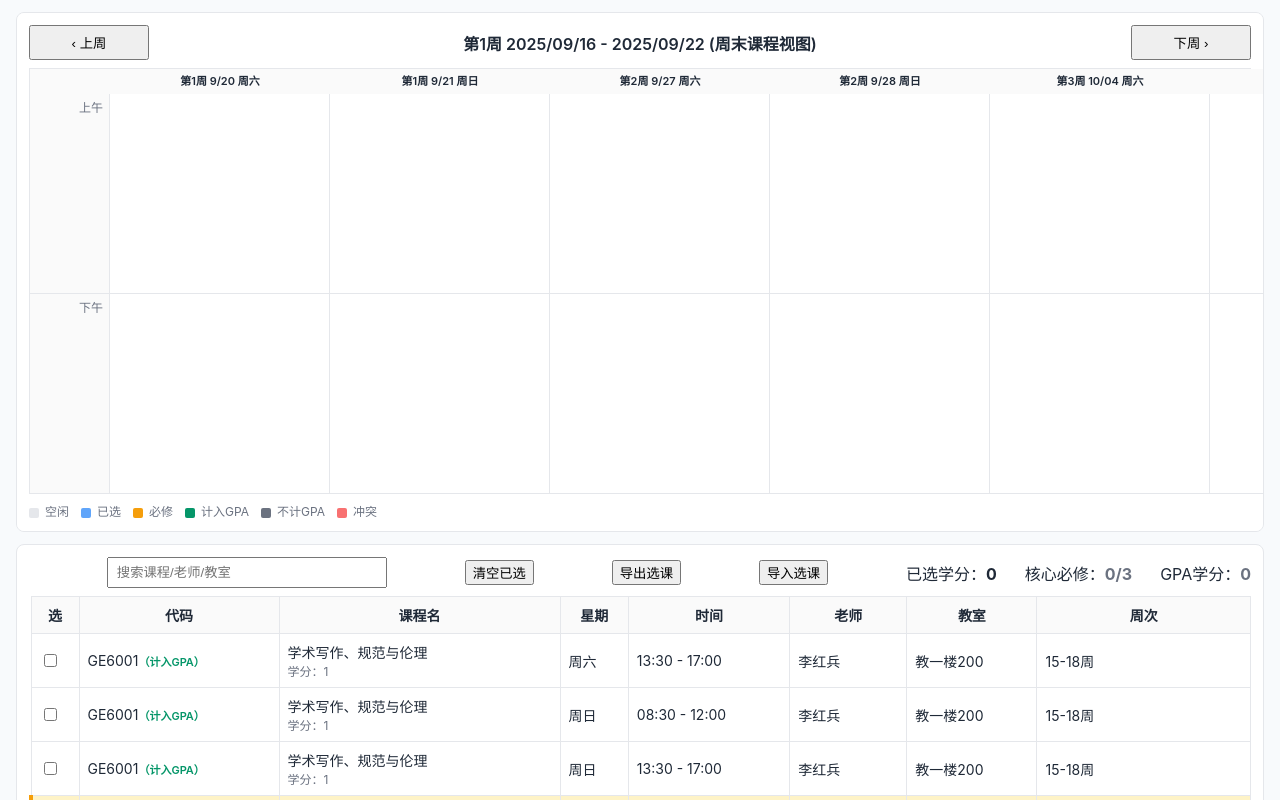
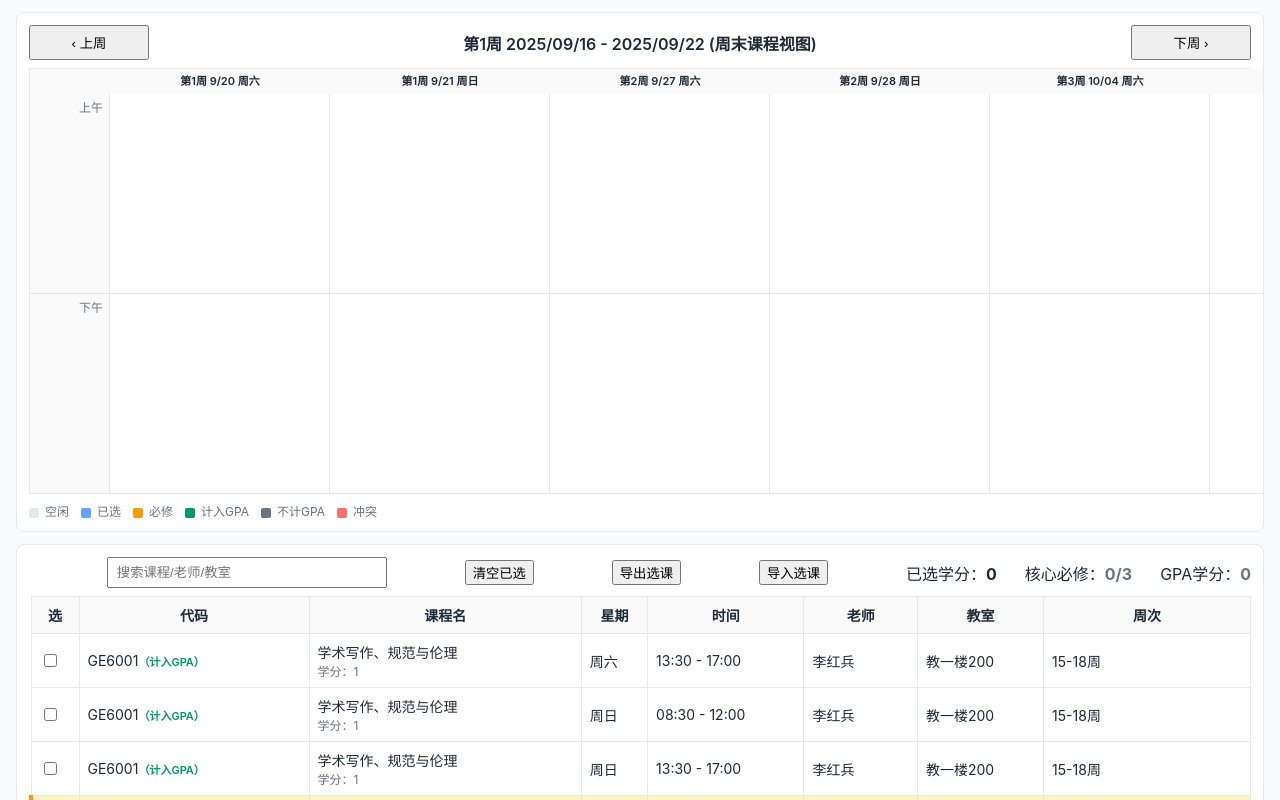
Before and after one commit to Admin-AAA/Simulated-course-selection, a plain HTML site: page index.html in a window 1280 px wide. Shown: the top 800 px of the page. Drawn offline with nearby package versions, Linux system fonts and the light colour scheme; a script that the page names is missing.

Commit message:
fix: 调整“代码”宽度以适应新加的信息

```diff
--- a/styles.css
+++ b/styles.css
@@ -128,9 +128,9 @@ body {
 
 /* 固定代码列宽度 */
 .course-table th:nth-child(2), .course-table td:nth-child(2) {
-    width: 200px;
-    min-width: 200px;
-    max-width: 200px;
+    width: 230px;
+    min-width: 230px;
+    max-width: 230px;
     overflow: hidden;
     text-overflow: ellipsis;
     white-space: nowrap;
```
